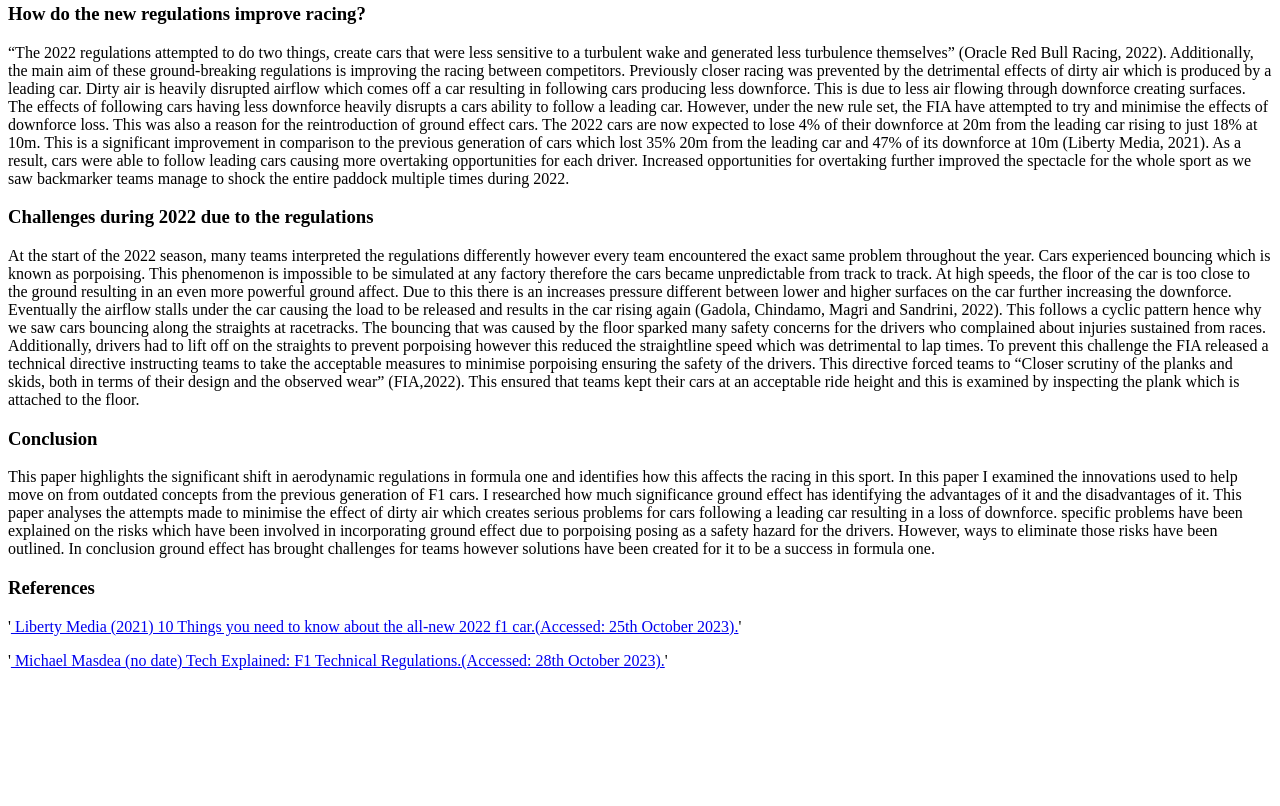
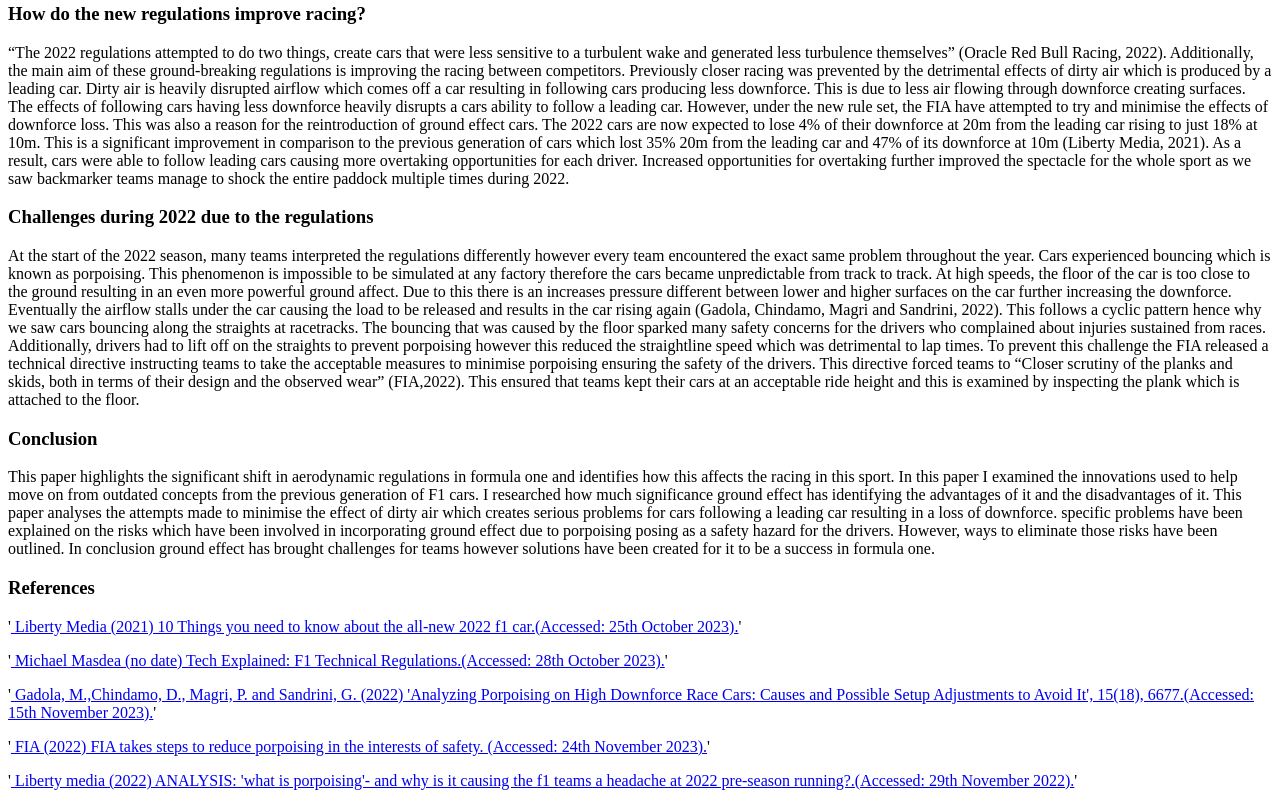
Before and after one commit to FEPSFY6756394/FY6756394, a plain HTML site: page index.html in a window 1280 px wide. Shown: the part 1265-2071 px from the top of the page. Before the commit the page ends 1951 px from the top, so only its background shows below. Drawn offline with Linux system fonts and the light colour scheme.

Commit message:
Update index.html

```diff
--- a/index.html
+++ b/index.html
@@ -91,7 +91,15 @@
          <p>
          '<a href="https://www.racecar-engineering.com/articles/tech-explained-2022-f1-technical-regulations/"> Michael Masdea (no date) Tech Explained: F1 Technical Regulations.(Accessed: 28th October 2023).<a/a>'
       </p>
-
+           <p>
+         '<a href="https://www.mdpi.com/1996-1073/15/18/6677"> Gadola, M.,Chindamo, D., Magri, P. and Sandrini, G.  (2022) 'Analyzing Porpoising on High Downforce Race Cars: Causes and Possible Setup Adjustments to Avoid It', 15(18), 6677.(Accessed: 15th November 2023).<a/a>'
+      </p>
+           <p>
+         '<a href="https://www.fia.com/news/fia-takes-steps-reduce-porpoising-interests-safety "> FIA (2022) FIA takes steps to reduce porpoising in the interests of safety. (Accessed: 24th November 2023).<a/a>'
+      </p>
+        <p>
+         '<a href="https://www.formula1.com/en/latest/article.analysis-what-is-porpoising-and-why-is-it-causing-the-f1-teams-a-headache-at.6O93LlvFMyY81L9LfSutcS.html "> Liberty media (2022) ANALYSIS: 'what is porpoising'- and why is it causing the f1 teams a headache at 2022 pre-season running?.(Accessed: 29th November 2022).<a/a>'
+      </p>
        </p7>
 
 
```
